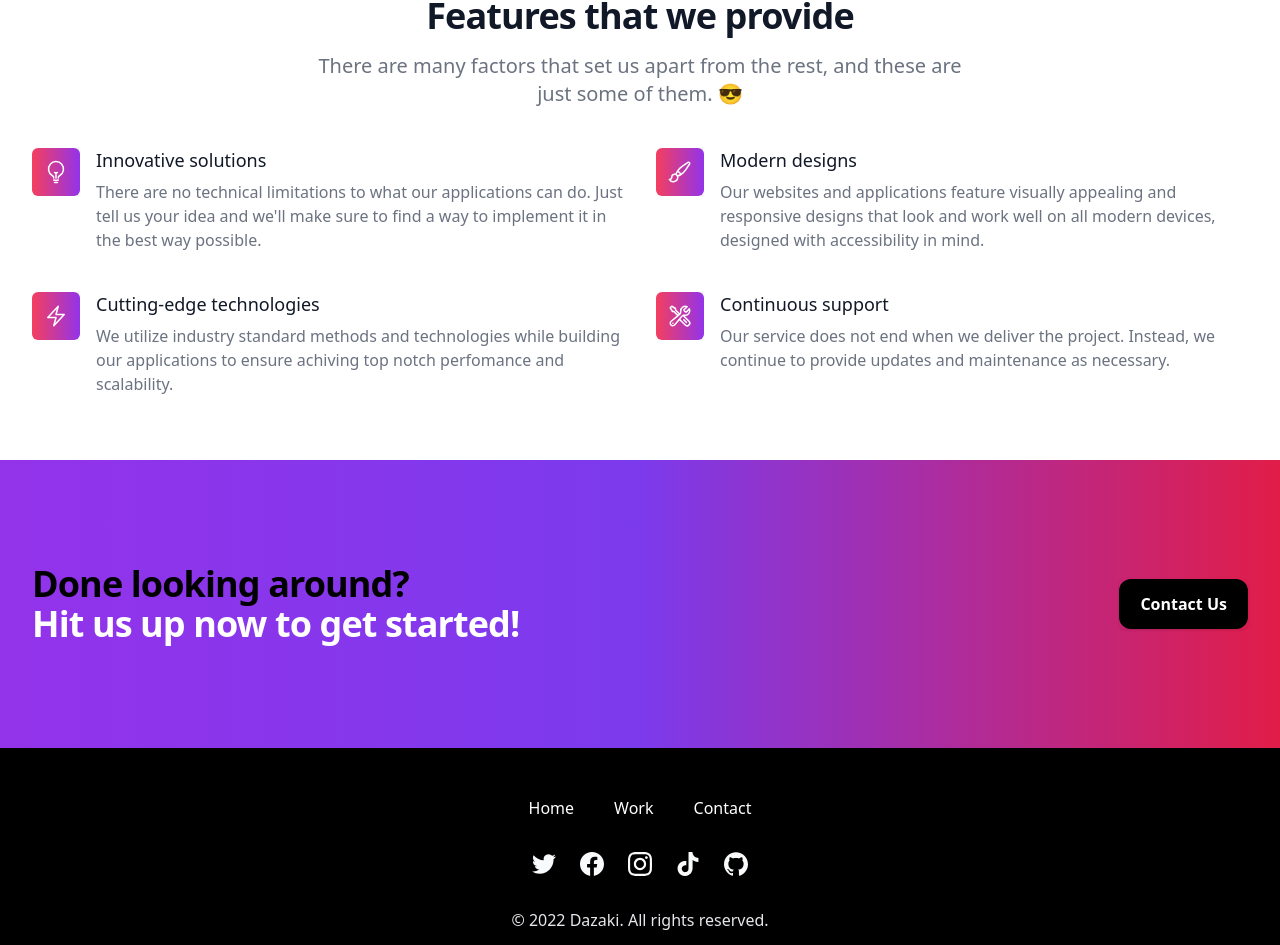
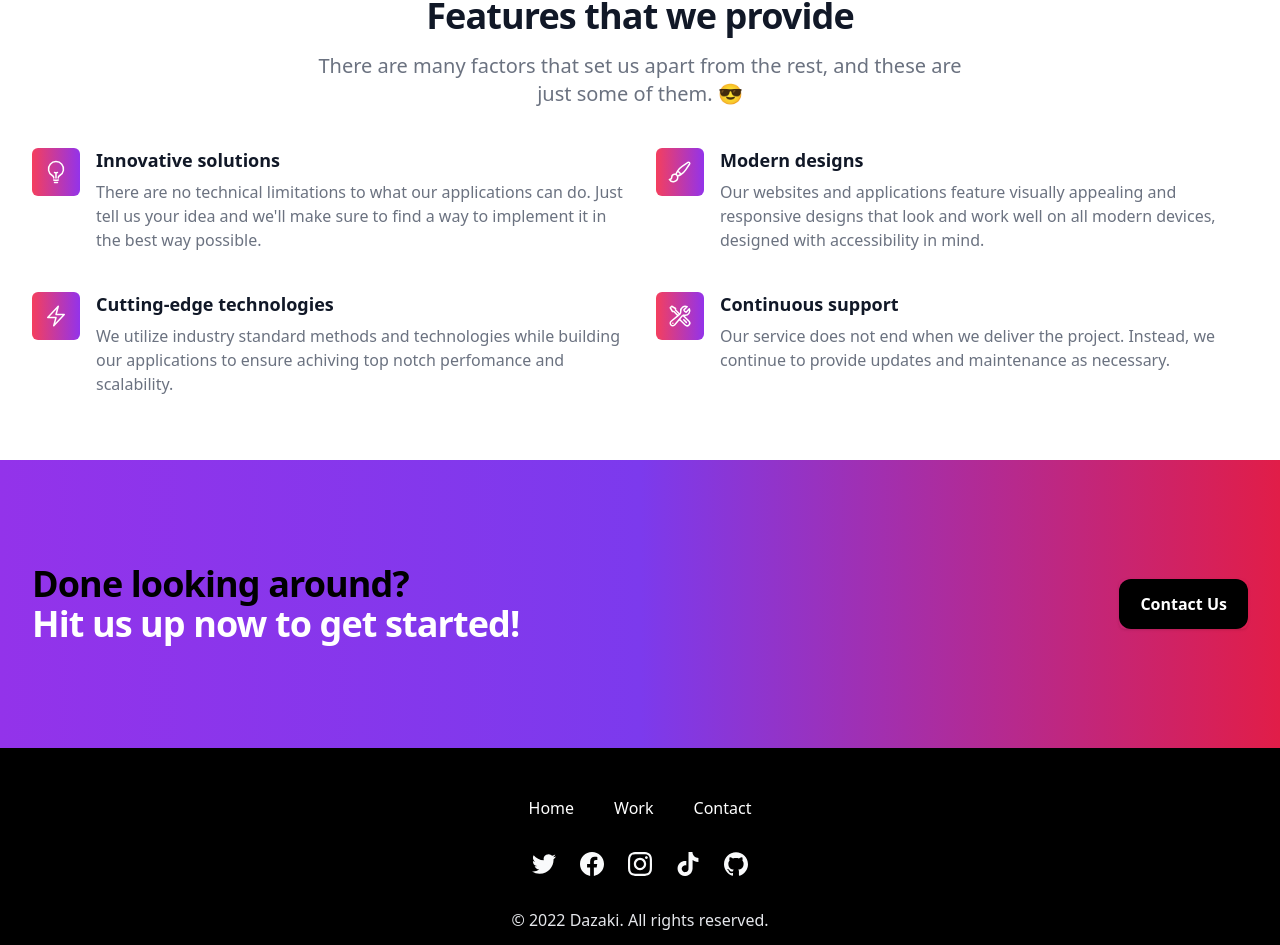
Before and after one commit to aymanoid/dazaki-web, a Next.js app: page / in a window 1280 px wide. Shown: the part 2020-2965 px from the top of the page. Built offline with nearby package versions, Linux system fonts and the light colour scheme.

Commit message:
increase boldness in features section

```diff
--- a/src/components/home/FeaturesSection.jsx
+++ b/src/components/home/FeaturesSection.jsx
@@ -25,7 +25,7 @@ const FeaturesSection = () => {
                   <div className="absolute flex h-12 w-12 items-center justify-center rounded-md bg-gradient-to-r from-rose-500 to-purple-600 text-white">
                     <feature.icon className="h-6 w-6" aria-hidden="true" />
                   </div>
-                  <p className="ml-16 text-lg font-medium leading-6 text-gray-900">
+                  <p className="ml-16 text-lg font-semibold leading-6 text-gray-900">
                     {feature.name}
                   </p>
                 </dt>
```
